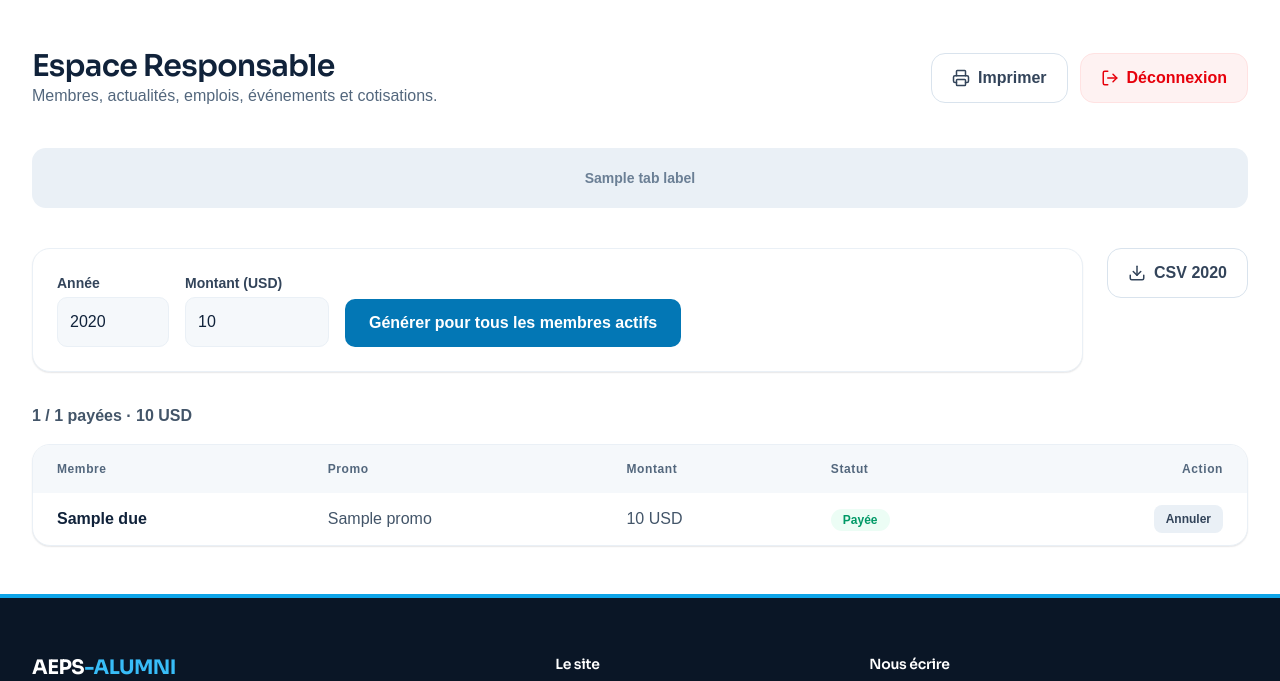
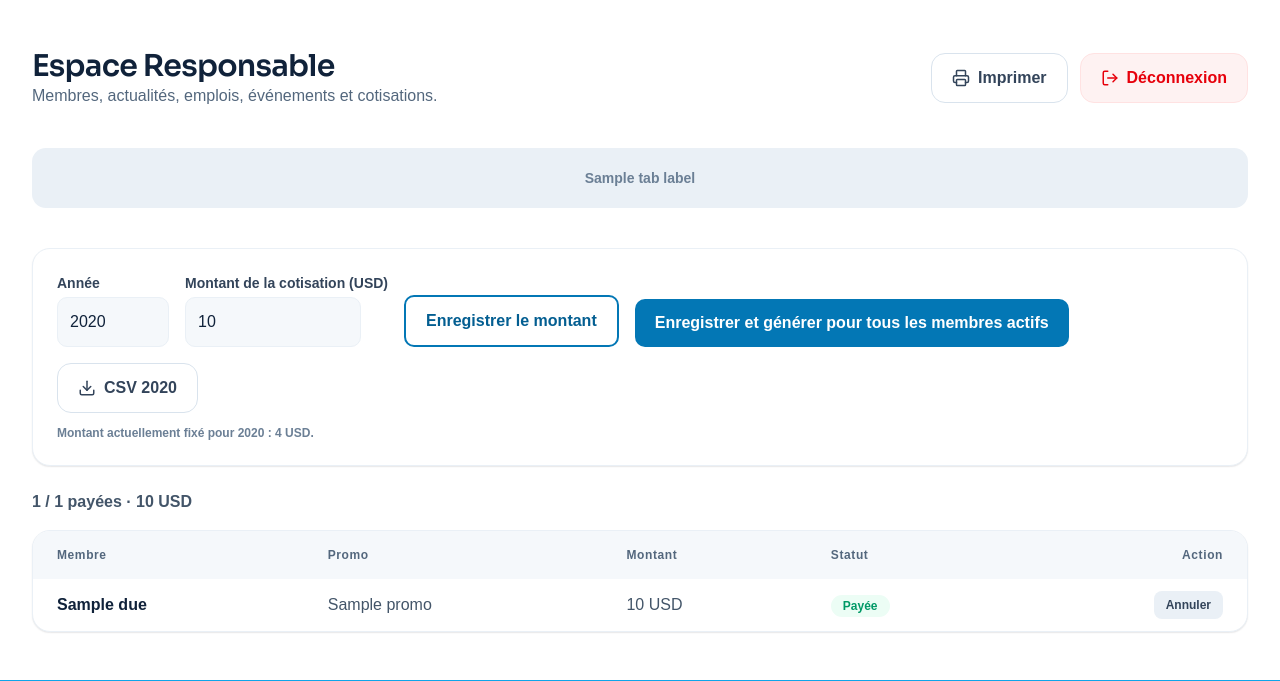
Before and after one commit to yambaloukmane/USP-ALUMNI, a Django app: template alumni/templates/alumni/responsable.html in a window 1280 px wide. Shown: the part 65-746 px from the top of the page. Run offline with Django 5.2, Linux system fonts and the light colour scheme; the template is opened without the code that fills it: most values are stand-ins (such as "Sample title", 1, 10 or a date in 2020); style sheets or scripts are compiled from the project's sources; some libraries are stand-ins or nearby versions.

Commit message:
Permet aux responsables de définir le montant des cotisations par année
Le montant de la cotisation n'est plus figé par une variable d'environnement :
les responsables le fixent désormais depuis l'onglet Cotisations de l'espace
Responsable (nouvelle table due_rates). Ce montant sert à la fois à la
génération groupée et à la création automatique de la cotisation d'un membre
qui n'en a pas encore pour l'année en cours.

Co-Authored-By: Claude Sonnet 5 <noreply@anthropic.com>
Claude-Session: https://claude.ai/code/session_01SULhixfVQTWy6whBFfPsHu

```diff
--- a/alumni/templates/alumni/responsable.html
+++ b/alumni/templates/alumni/responsable.html
@@ -209,13 +209,19 @@
   </div>
 
   {% else %}
-  <div class="flex flex-col md:flex-row gap-6 mb-8 no-print">
-    <form method="post" action="{% url 'admin_dues_generate' %}" class="bg-white p-6 rounded-3xl shadow-sm border border-gray-100 flex flex-wrap items-end gap-4 flex-1">{% csrf_token %}
-      <div><label for="d-year" class="block text-sm font-semibold text-gray-700 mb-1">Année</label><input id="d-year" name="year" type="number" value="{{ year }}" class="w-28 p-3 bg-gray-50 border border-gray-100 rounded-xl"></div>
-      <div><label for="d-amount" class="block text-sm font-semibold text-gray-700 mb-1">Montant ({{ currency }})</label><input id="d-amount" name="amount" type="number" min="5" step="5" value="{{ default_amount }}" class="w-36 p-3 bg-gray-50 border border-gray-100 rounded-xl"></div>
-      <button class="px-6 py-3 bg-sky-600 text-white font-semibold rounded-xl hover:bg-sky-700">Générer pour tous les membres actifs</button>
+  <div class="bg-white p-6 rounded-3xl shadow-sm border border-gray-100 mb-6 no-print">
+    <form id="d-rate-form" method="post" action="{% url 'admin_dues_set_rate' %}" class="flex flex-wrap items-end gap-4">{% csrf_token %}
+      <div><label for="d-year" class="block text-sm font-semibold text-gray-700 mb-1">Année</label>
+        <input id="d-year" name="year" type="number" value="{{ year }}" class="w-28 p-3 bg-gray-50 border border-gray-100 rounded-xl"></div>
+      <div><label for="d-amount" class="block text-sm font-semibold text-gray-700 mb-1">Montant de la cotisation ({{ currency }})</label>
+        <input id="d-amount" name="amount" type="number" min="5" step="5" value="{{ default_amount }}" class="w-44 p-3 bg-gray-50 border border-gray-100 rounded-xl"></div>
+      <button type="submit" class="px-5 py-3 bg-white border-2 border-sky-600 text-sky-700 font-semibold rounded-xl hover:bg-sky-50">Enregistrer le montant</button>
+      <button type="submit" formaction="{% url 'admin_dues_generate' %}" class="px-5 py-3 bg-sky-600 text-white font-semibold rounded-xl hover:bg-sky-700">Enregistrer et générer pour tous les membres actifs</button>
+      <a href="{% url 'admin_export_dues' %}?year={{ year }}" class="inline-flex items-center justify-center gap-2 px-5 py-3 bg-white border border-gray-200 rounded-2xl font-bold text-gray-700 hover:bg-gray-50"><i data-lucide="download" class="w-[18px] h-[18px]"></i> CSV {{ year }}</a>
     </form>
-    <a href="{% url 'admin_export_dues' %}?year={{ year }}" class="inline-flex items-center justify-center gap-2 px-5 py-3 bg-white border border-gray-200 rounded-2xl font-bold text-gray-700 hover:bg-gray-50 self-start"><i data-lucide="download" class="w-[18px] h-[18px]"></i> CSV {{ year }}</a>
+    <p class="mt-3 text-xs font-semibold text-gray-400">
+      {% if configured_rate %}Montant actuellement fixé pour {{ year }} : {{ configured_rate }} {{ currency }}.{% else %}Aucun montant fixé pour {{ year }} pour l'instant : un nouveau membre se verra appliquer le montant par défaut tant qu'il n'est pas enregistré ici.{% endif %}
+    </p>
   </div>
   <p class="mb-4 font-bold text-gray-600">{{ paid_count }} / {{ dues|length }} payées · {{ paid_sum }} {{ currency }}</p>
   <div class="bg-white rounded-3xl shadow-sm border border-gray-100 overflow-x-auto">
--- a/alumni/urls.py
+++ b/alumni/urls.py
@@ -70,6 +70,7 @@ urlpatterns = [
     path("responsable/events/add/", admin_area.event_add, name="admin_event_add"),
     path("responsable/events/<str:event_id>/delete/", admin_area.event_delete, name="admin_event_delete"),
     path("responsable/dues/generate/", admin_area.dues_generate, name="admin_dues_generate"),
+    path("responsable/dues/set-rate/", admin_area.dues_set_rate, name="admin_dues_set_rate"),
     path("responsable/dues/<str:due_id>/toggle/", admin_area.dues_toggle, name="admin_dues_toggle"),
     path("responsable/members/print/", admin_area.members_print, name="admin_members_print"),
     path("responsable/export/members.csv", admin_area.export_members, name="admin_export_members"),
--- a/alumni/views/dues.py
+++ b/alumni/views/dues.py
@@ -37,8 +37,9 @@ def settle_due(due: dict) -> str:
 def dues_page(request):
     me = session_member(request)["id"]
     year = timezone.localdate().year
+    amount = ds.get_due_rate(year) or settings.DUES_AMOUNT
     try:
-        current = ds.get_or_create_due(me, year, settings.DUES_AMOUNT)
+        current = ds.get_or_create_due(me, year, amount)
     except ds.DataError as exc:
         flash.error(request, str(exc))
         current = None
```
Also changed, not shown: alumni/data_service.py (+16 -0 lines), alumni/tests/support.py (+19 -0 lines), alumni/tests/test_views.py (+16 -0 lines), alumni/views/admin_area.py (+35 -8 lines).
